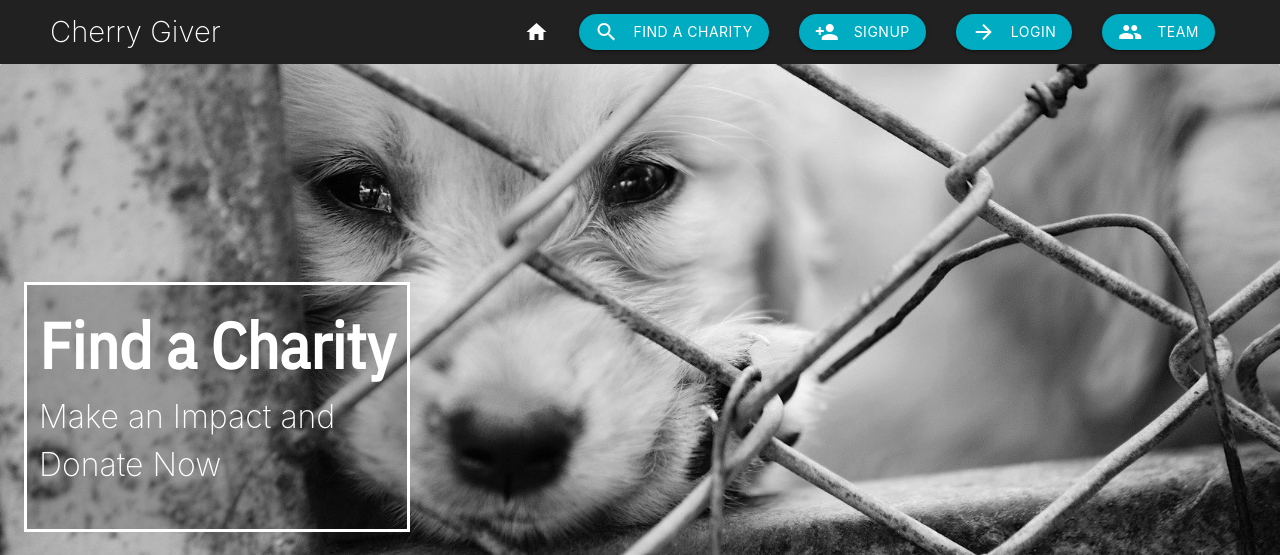
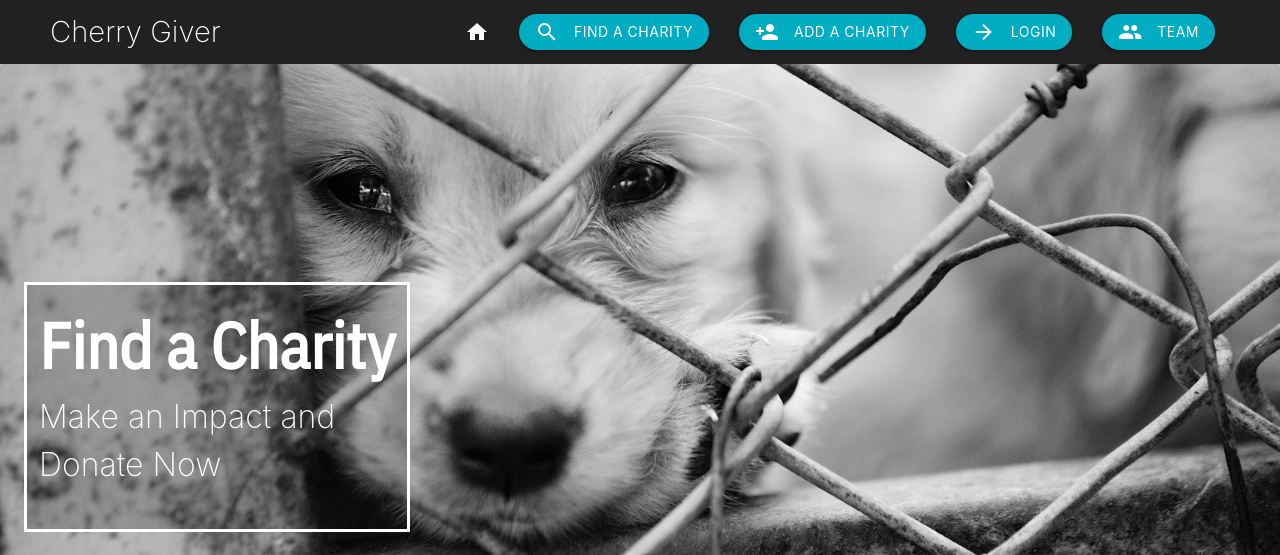
Before and after one commit to anjali-segu/cherry, a Django app: page / in a window 1280 px wide. Shown: the top 555 px of the page. Run offline with Django 3.2, Linux system fonts and the light colour scheme; data comes from the database, SQL or seed files in the repository.

Commit message:
edited splash page

```diff
--- a/mywebsite/templates/base_with_navbar.html
+++ b/mywebsite/templates/base_with_navbar.html
@@ -15,7 +15,7 @@
         {% if user.is_authenticated %}
           <li><a href="#" class="btn cyan darken-1 buttons" id="logout_btn">Logout</a></li>
         {% else %}
-          <li><a href="{% url 'signup' %}" class="btn cyan darken-1 buttons">Signup<i class="material-icons left">person_add</i></a></li>
+          <li><a href="{% url 'signup' %}" class="btn cyan darken-1 buttons">Add a Charity<i class="material-icons left">person_add</i></a></li>
            <!-- <a class="waves-effect waves-light btn modal-trigger" href="#login">Modal</a> -->
           <li><a href="#login" class="btn cyan darken-1 buttons modal-trigger">Login<i class="material-icons left">arrow_forward</i></a></li>
         {% endif %}
@@ -33,7 +33,7 @@
     {% if user.is_authenticated %}
       <li><a href="#" id="logout_btn_sidebar">Logout</a></li>
     {% else %}
-      <li><a href="{% url 'signup' %}">Signup<i class="material-icons right">person_add</i></a></li>
+      <li><a href="{% url 'signup' %}">Add a Charity<i class="material-icons right">person_add</i></a></li>
       <li><a href="#login" class="modal-trigger">Login<i class="material-icons right">arrow_forward</i></a></li>
     {% endif %}
     <li><a href="/team">Team<i class="material-icons right">people</i></a></li>
--- a/mywebsite/templates/index.html
+++ b/mywebsite/templates/index.html
@@ -67,7 +67,7 @@
 
           <div class="card-image">
             <img class="activator" src="{{featured_charity.img_url}}">
-            <span class="card-title">Featured Charity</span>
+            <span class="card-title black-text" style="font-weight: 400;">FEATURED CHARITY</span>
           </div>
 
           <div class="card-content cyan">
```
